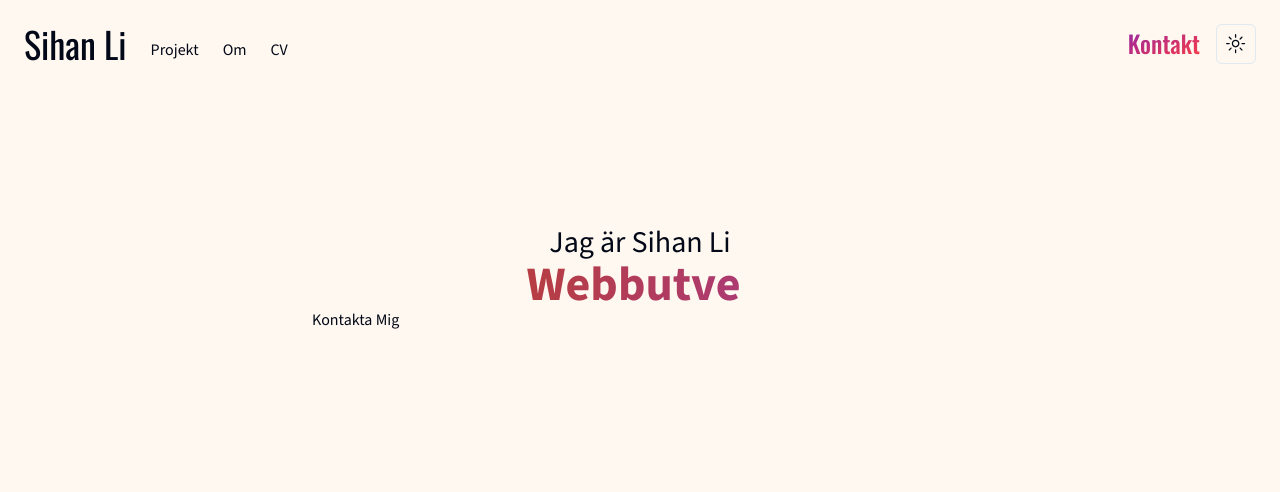
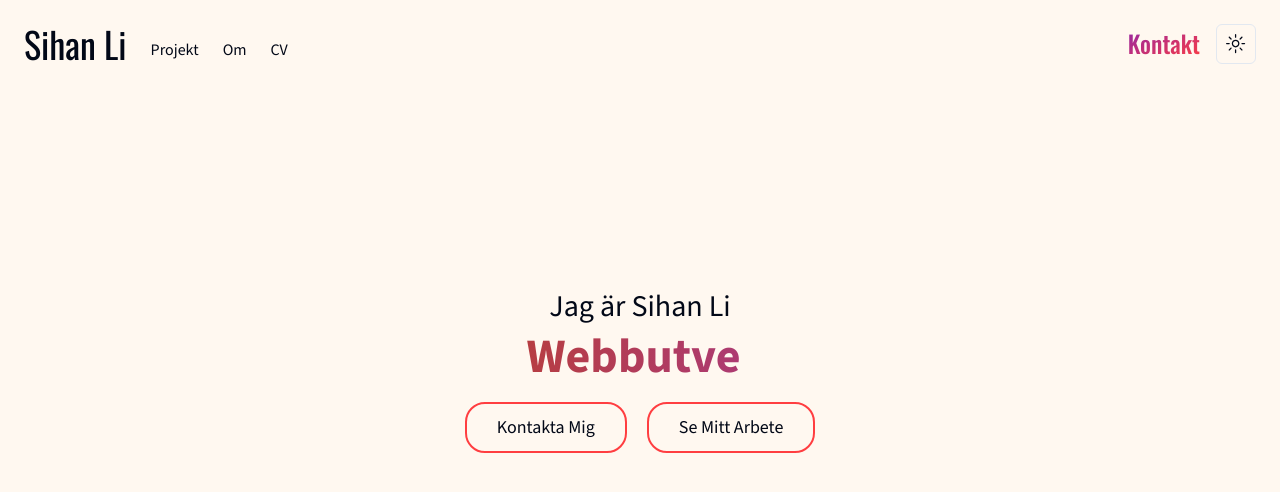
Before and after one commit to 5ih4n/sihan-portfolio, a Next.js app: page / in a window 1280 px wide. Shown: the top 492 px of the page. Built offline with nearby package versions, Linux system fonts and the light colour scheme.

Commit message:
header contact buttons

```diff
--- a/app/globals.css
+++ b/app/globals.css
@@ -83,8 +83,6 @@
   text-decoration: none;
   color: var(--imperial);
   position: relative;
-  background-color: #02182B;
-  color: var(--oofWhite);
   border-radius: 20px;
   padding: 10px 30px 10px 30px;
   display: inline-block;
@@ -157,3 +155,35 @@
     background-position: 0% 50%;
   }
 }
+
+.contactLink {
+  margin: 10px;
+  font-size: 1.125rem;
+  text-decoration: none;
+  position: relative;
+  border-radius: 20px;
+  padding: 10px 30px 10px 30px;
+  display: inline-block;
+  border: 2px solid #FF3E41;
+  animation: smoothSlide 1s;
+  z-index: 1;
+  transition: 300ms;
+  overflow: hidden;
+}
+
+.contactLink:after{
+  content: "";
+  width: 250%;
+  height: 400%;
+  background: linear-gradient(to bottom right, #FF3E41 0%, #8F24A8 100%);
+  position: absolute;
+  top: 0;
+  left: 0;
+  z-index: -1;
+  transform: translate(-100%, -100%) rotate(30deg);
+  transition: 500ms;
+}
+
+.contactLink:hover:after{
+  transform: translate(-10%, 0%) rotate(30deg);
+}
--- a/app/page.tsx
+++ b/app/page.tsx
@@ -4,11 +4,12 @@ import "./globals.css";
 
 export default function Home() {
   return (
-    <section className="max-w-2xl mx-auto mt-40">
-      <h1 className="text-center text-3xl">Jag är Sihan Li</h1>
+    <section className="max-w-2xl mx-auto mt-56">
+      <h1 className="text-center text-3xl m-2">Jag är Sihan Li</h1>
       <Profession/>
-      <div className="mx-auto">
-        <a href="/#" className="m-2">Kontakta Mig</a>
+      <div className="mx-auto w-fit m-3">
+        <a href="/#" className="m-2 contactLink">Kontakta Mig</a>
+        <a href="/#" className="m-2 contactLink">Se Mitt Arbete</a>
       </div>
     </section>
   );
```
